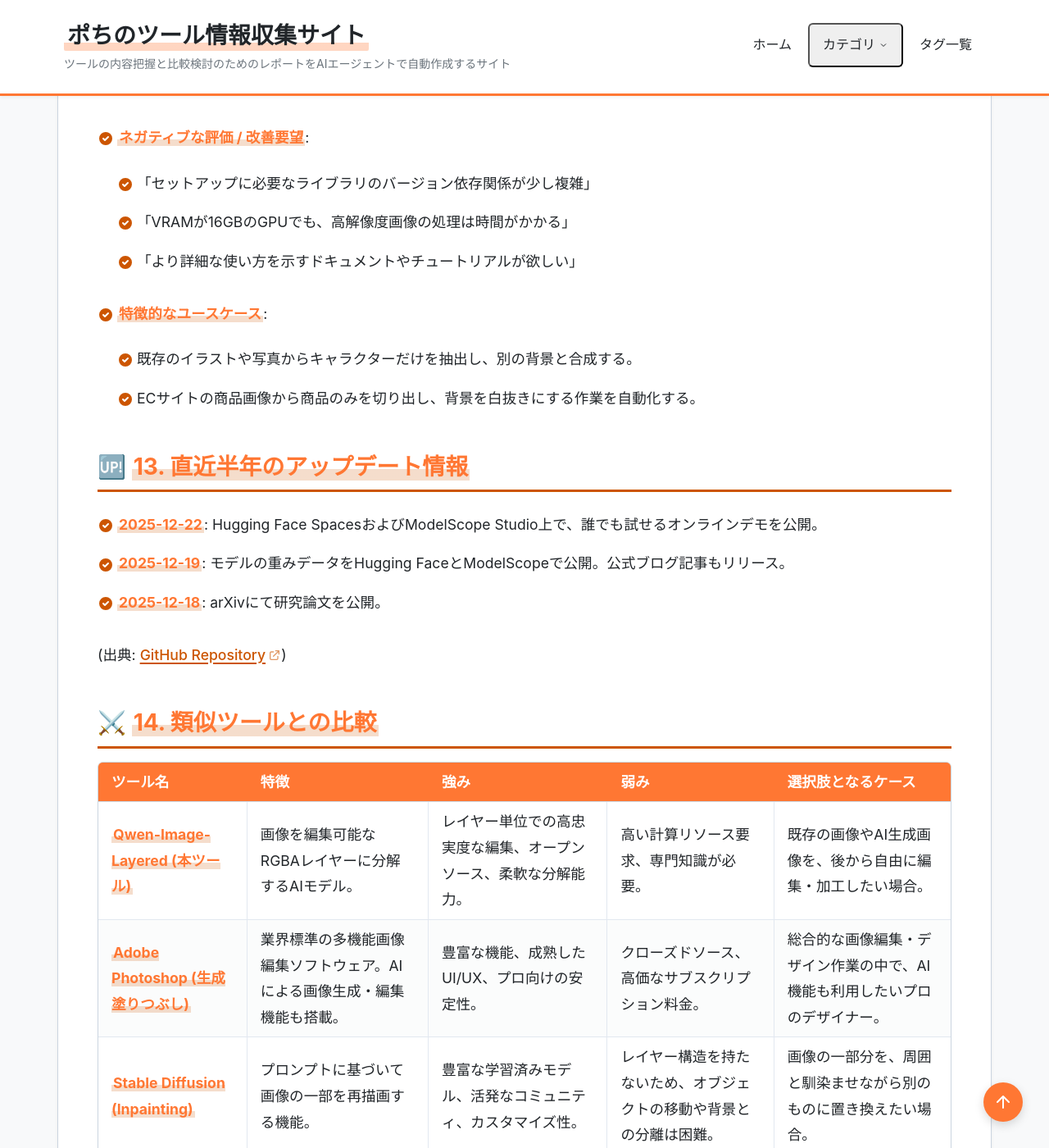
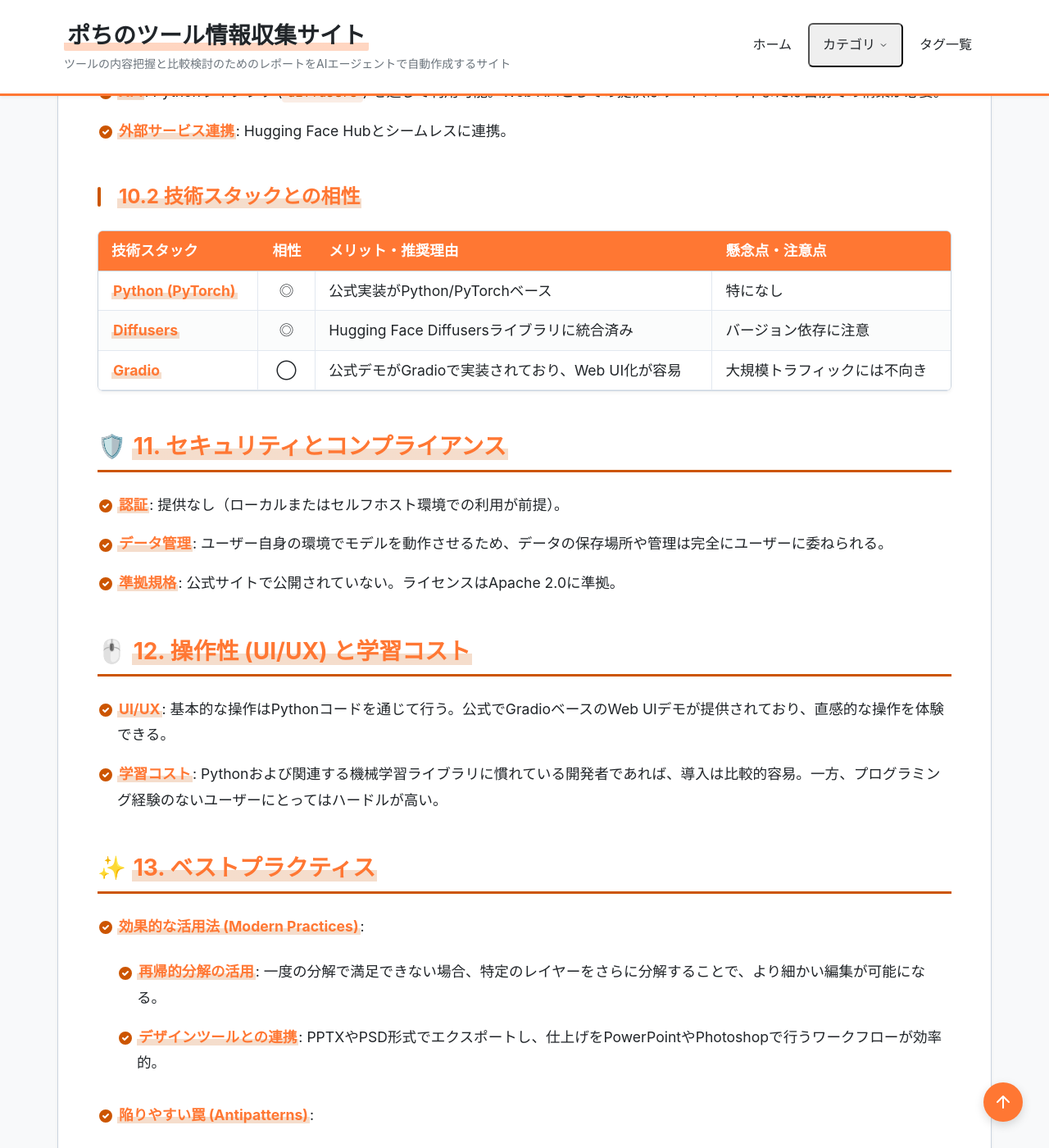
Before and after one commit to aegisfleet/tool-survey-report, a Jekyll site: the page built from _reports/qwen-image-layered.md, in a window 1280 px wide and 1400 px high, scrolled down 7205 px. Shown: the whole window at 82% size. Built offline with Jekyll 4.4.1, drawn with Linux system fonts in a browser that asks for light colours; some of the changed text lies outside the part shown.

Commit message:
docs: update Qwen-Image-Layered report and bidirectional links (#633)
- Update `_reports/qwen-image-layered.md` to follow the latest template.
- Update tool information (release date, features, evaluation) based on Dec 2025 release.
- Add "Qwen-Image-Layered" to `related_tools` in `_reports/stable-diffusion.md` and `_reports/canva.md` for bidirectional consistency.

Co-authored-by: google-labs-jules[bot] <161369871+google-labs-jules[bot]@users.noreply.github.com>

````diff
--- a/_reports/qwen-image-layered.md
+++ b/_reports/qwen-image-layered.md
@@ -3,12 +3,12 @@
 # 【必須項目】
 title: "Qwen-Image-Layered 調査レポート"
 tool_name: "Qwen-Image-Layered"
-tool_reading: "クウぇンイメージレイヤード"
+tool_reading: "クウェン・イメージ・レイヤード"
 category: "生成AI"
 developer: "Alibaba Cloud / QwenLM Team"
 official_site: "https://github.com/QwenLM/Qwen-Image-Layered"
-date: "2025-12-20"
-last_updated: "2026-01-13"
+date: "2026-01-30"
+last_updated: "2026-01-30"
 tags:
   - "AI"
   - "オープンソース"
@@ -35,16 +35,16 @@ evaluation:
   base_score: 70
   plus_points:
     - point: 10
-      reason: "画像を編集可能なレイヤーに分解するという、これまでにない画期的な機能を提供している点。"
+      reason: "画像を編集可能なレイヤーに分解するという、これまでにない画期的な機能を提供している点"
     - point: 5
-      reason: "Apache 2.0ライセンスのオープンソースであり、商用利用も可能なため、幅広い応用が期待できる点。"
+      reason: "Apache 2.0ライセンスのオープンソースであり、商用利用も可能なため、幅広い応用が期待できる点"
     - point: 3
-      reason: "リリース直後からGitHubで高い注目を集め、活発なコミュニティが形成されつつある点。"
+      reason: "リリース直後からGitHubで高い注目を集め、活発なコミュニティが形成されつつある点"
   minus_points:
     - point: -3
-      reason: "Pythonや関連ライブラリの知識が前提となり、非開発者にとっては学習コストが高い点。"
+      reason: "Pythonや関連ライブラリの知識が前提となり、非開発者にとっては学習コストが高い点"
     - point: -3
-      reason: "高性能なGPUが推奨されており、ローカル環境での利用には一定のハードルがある点。"
+      reason: "高性能なGPUが推奨されており、ローカル環境での利用には一定のハードルがある点"
   summary: "画期的なレイヤー分解機能を持つが、利用には専門知識と相応の計算リソースが必要となる。"
 
 # 【任意項目】該当するもののみ記載
@@ -65,7 +64,7 @@ relationships:
 ## **1. 基本情報**
 
 * **ツール名**: Qwen-Image-Layered
-* **ツールの読み方**: クウぇンイメージレイヤード
+* **ツールの読み方**: クウェン・イメージ・レイヤード
 * **開発元**: Alibaba Cloud / QwenLM Team
 * **公式サイト**: [https://github.com/QwenLM/Qwen-Image-Layered](https://github.com/QwenLM/Qwen-Image-Layered)
 * **関連リンク**:
@@ -93,75 +92,114 @@ relationships:
 * **再帰的分解**: 任意のレイヤーをさらに細かく分解することができ、より詳細な編集を実現。
 * **多様なエクスポート**: 分解したレイヤーをPNG形式のほか、PowerPoint（PPTX）やPhotoshop（PSD）形式で書き出す機能を提供。
 
-## **4. 特徴・強み (Pros)**
+## **4. 開始手順・セットアップ**
+
+* **前提条件**:
+  * Python環境（torch, diffusers等）
+  * CUDA対応GPU（推奨）
+* **インストール/導入**:
+  ```bash
+  pip install git+https://github.com/huggingface/diffusers
+  pip install python-pptx psd-tools
+  ```
+* **初期設定**:
+  * Hugging Faceからモデルの重みをダウンロード（自動）。
+* **クイックスタート**:
+  ```python
+  from diffusers import QwenImageLayeredPipeline
+  import torch
+
+  pipeline = QwenImageLayeredPipeline.from_pretrained("Qwen/Qwen-Image-Layered")
+  pipeline.to("cuda")
+
+  # 画像生成/分解の実行
+  output = pipeline(image=input_image)
+  ```
+
+## **5. 特徴・強み (Pros)**
 
 * **本来的な編集可能性 (Inherent Editability)**: 画像生成の段階からレイヤー構造を持つことで、生成後の編集が極めて容易かつ高品質に行える。
 * **高忠実度な操作**: レイヤーが分離されているため、オブジェクトを移動・リサイズしても、背景の欠損や不自然な歪みが生じにくい。
 * **柔軟な階層構造**: レイヤー数の指定や再帰的な分解により、ユーザーのニーズに合わせた粒度での編集が可能。
 * **オープンソース**: Apache 2.0ライセンスで公開されており、研究・商用を問わず利用や改変が容易。
 
-## **5. 弱み・注意点 (Cons)**
+## **6. 弱み・注意点 (Cons)**
 
 * **高い計算リソース要求**: 高度なモデルであるため、推論には高性能なGPU（CUDA対応推奨）が必須となる。
 * **専門知識の必要性**: Python、PyTorch、Diffusersライブラリに関する知識がある開発者が主なターゲットであり、非エンジニアには学習コストが高い。
-* **発展途上のエコシステム**: リリースから日が浅いため、コミュニティは活発だが、商用レベルでの安定性やドキュメントの網羅性にはまだ改善の余地がある。
 * **言語対応**: ドキュメントやインターフェースは基本的に英語であり、日本語での利用には一定の英語力や翻訳ツールの利用が必要。
 
-## **6. 料金プラン**
+## **7. 料金プラン**
 
 | プラン名 | 料金 | 主な特徴 |
-|---|---|---|
+|---------|------|---------|
 | **オープンソース** | 無料 | Apache 2.0ライセンスに基づき、誰でも自由に利用、改変、再配布が可能。自身でホスティングする場合のインフラコスト（GPUサーバー費用など）は別途必要。|
 
-* **課金体系**: なし
-* **無料トライアル**: なし (常に無料)
+* **課金体系**: なし（インフラコストのみ）
+* **無料トライアル**: Hugging Face Spaces等の無料デモで試用可能。
 
-## **7. 導入実績・事例**
+## **8. 導入実績・事例**
 
 * **導入企業**: リリースから日が浅いため、具体的な企業導入事例はまだ公開されていない。
 * **導入事例**: Hugging Face Spaces上で多数のデモが公開されており、世界中の開発者や研究者によって様々な画像編集のユースケースが試されている。
 * **対象業界**: 広告、デザイン、エンターテイメントなど、高度な画像編集を必要とする業界での活用が期待される。
 
-## **8. サポート体制**
+## **9. サポート体制**
 
 * **ドキュメント**: Hugging FaceのモデルカードやGitHubのREADMEに、基本的なセットアップ方法や使用例が記載されている。
-* **コミュニティ**: GitHubのIssuesやDiscussionsが活発であり、開発者やコミュニ-ティメンバーからサポートを得られる可能性がある。
+* **コミュニティ**: GitHubのIssuesやDiscussionsが活発であり、開発者やコミュニティメンバーからサポートを得られる可能性がある。
 * **公式サポート**: オープンソースプロジェクトのため、商用製品のようなSLA（サービス品質保証）付きの公式サポートはない。
 
-## **9. 連携機能 (API・インテグレーション)**
+## **10. エコシステムと連携**
 
-* **API**: Pythonライブラリとして提供されており、Hugging Faceの`diffusers`パイプラインを通じて容易に利用可能。
-* **外部サービス連携**: `vLLM-Omni`がサポートしており、推論の高速化が可能。また、Pythonエコシステム内の他のAI/MLツールと柔軟に連携できる。
-* **ファイル形式**: PowerPoint（PPTX）やPhotoshop（PSD）形式でのエクスポート機能により、デザインツールとの連携が考慮されている。
+### **10.1 API・外部サービス連携**
 
-## **10. セキュリティとコンプライアンス**
+* **API**: Pythonライブラリ (`diffusers`) を通じて利用可能。Web APIとしての提供はサードパーティまたは自前での構築が必要。
+* **外部サービス連携**: Hugging Face Hubとシームレスに連携。
 
-* **認証**: 提供なし。ローカルまたはセルフホスト環境での利用が前提。
+### **10.2 技術スタックとの相性**
+
+| 技術スタック | 相性 | メリット・推奨理由 | 懸念点・注意点 |
+|:---|:---:|:---|:---|
+| **Python (PyTorch)** | ◎ | 公式実装がPython/PyTorchベース | 特になし |
+| **Diffusers** | ◎ | Hugging Face Diffusersライブラリに統合済み | バージョン依存に注意 |
+| **Gradio** | ◯ | 公式デモがGradioで実装されており、Web UI化が容易 | 大規模トラフィックには不向き |
+
+## **11. セキュリティとコンプライアンス**
+
+* **認証**: 提供なし（ローカルまたはセルフホスト環境での利用が前提）。
 * **データ管理**: ユーザー自身の環境でモデルを動作させるため、データの保存場所や管理は完全にユーザーに委ねられる。
 * **準拠規格**: 公式サイトで公開されていない。ライセンスはApache 2.0に準拠。
 
-## **11. 操作性 (UI/UX) と学習コスト**
+## **12. 操作性 (UI/UX) と学習コスト**
 
 * **UI/UX**: 基本的な操作はPythonコードを通じて行う。公式でGradioベースのWeb UIデモが提供されており、直感的な操作を体験できる。
 * **学習コスト**: Pythonおよび関連する機械学習ライブラリに慣れている開発者であれば、導入は比較的容易。一方、プログラミング経験のないユーザーにとってはハードルが高い。
 
-## **12. ユーザーの声（レビュー分析）**
+## **13. ベストプラクティス**
+
+* **効果的な活用法 (Modern Practices)**:
+  * **再帰的分解の活用**: 一度の分解で満足できない場合、特定のレイヤーをさらに分解することで、より細かい編集が可能になる。
+  * **デザインツールとの連携**: PPTXやPSD形式でエクスポートし、仕上げをPowerPointやPhotoshopで行うワークフローが効率的。
+* **陥りやすい罠 (Antipatterns)**:
+  * **過度な高解像度**: VRAM容量を超えると処理が極端に遅くなるかクラッシュするため、適切な解像度設定が必要。
+
+## **14. ユーザーの声（レビュー分析）**
 
 * **調査対象**: GitHub, Hugging Face, X (旧Twitter)
-* **総合評価**: 詳細なレビューサイトのスコアはないが、GitHubのスター数は1.4kを超え（2026年1月時点）、Hugging Faceでのダウンロード数も多く、コミュニティからの期待度は非常に高い。
+* **総合評価**: 詳細なレビューサイトのスコアはないが、GitHubのスター数は1.5kを超え、注目度は高い。
 * **ポジティブな評価**:
   * 「Photoshopのレイヤー機能をAIで実現したようで画期的」
   * 「オブジェクトの移動や背景削除が驚くほどクリーンにできる」
   * 「オープンソースなので、自社サービスへの組み込みを検討できるのが素晴らしい」
 * **ネガティブな評価 / 改善要望**:
   * 「セットアップに必要なライブラリのバージョン依存関係が少し複雑」
-  * 「VRAMが16GBのGPUでも、高解像度画像の処理は時間がかかる」
-  * 「より詳細な使い方を示すドキュメントやチュートリアルが欲しい」
+  * 「VRAM消費量が大きく、一般のPCでは動作が重い」
 * **特徴的なユースケース**:
   * 既存のイラストや写真からキャラクターだけを抽出し、別の背景と合成する。
   * ECサイトの商品画像から商品のみを切り出し、背景を白抜きにする作業を自動化する。
 
-## **13. 直近半年のアップデート情報**
+## **15. 直近半年のアップデート情報**
 
 * **2025-12-22**: Hugging Face SpacesおよびModelScope Studio上で、誰でも試せるオンラインデモを公開。
 * **2025-12-19**: モデルの重みデータをHugging FaceとModelScopeで公開。公式ブログ記事もリリース。
@@ -169,16 +207,26 @@ relationships:
 
 (出典: [GitHub Repository](https://github.com/QwenLM/Qwen-Image-Layered))
 
-## **14. 類似ツールとの比較**
+## **16. 類似ツールとの比較**
+
+### **16.1 機能比較表 (星取表)**
+
+| 機能カテゴリ | 機能項目 | Qwen-Image-Layered | Stable Diffusion | Canva |
+|:---:|:---|:---:|:---:|:---:|
+| **編集機能** | レイヤー分解 | ◎<br><small>自動分解</small> | ×<br><small>非対応</small> | △<br><small>手動/素材ベース</small> |
+| **編集機能** | インペインティング | ◯<br><small>可能</small> | ◎<br><small>高度に制御可</small> | ◯<br><small>Magic Edit</small> |
+| **自由度** | ローカル実行 | ◎<br><small>可能</small> | ◎<br><small>可能</small> | ×<br><small>SaaSのみ</small> |
+| **対象** | 非エンジニア利用 | △<br><small>UI構築が必要</small> | △<br><small>要WebUI導入</small> | ◎<br><small>極めて容易</small> |
+
+### **16.2 詳細比較**
 
 | ツール名 | 特徴 | 強み | 弱み | 選択肢となるケース |
-|---|---|---|---|---|
-| **Qwen-Image-Layered (本ツール)** | 画像を編集可能なRGBAレイヤーに分解するAIモデル。 | レイヤー単位での高忠実度な編集、オープンソース、柔軟な分解能力。 | 高い計算リソース要求、専門知識が必要。 | 既存の画像やAI生成画像を、後から自由に編集・加工したい場合。 |
-| **Adobe Photoshop (生成塗りつぶし)** | 業界標準の多機能画像編集ソフトウェア。AIによる画像生成・編集機能も搭載。 | 豊富な機能、成熟したUI/UX、プロ向けの安定性。 | クローズドソース、高価なサブスクリプション料金。 | 総合的な画像編集・デザイン作業の中で、AI機能も利用したいプロのデザイナー。 |
-| **Stable Diffusion (Inpainting)** | プロンプトに基づいて画像の一部を再描画する機能。 | 豊富な学習済みモデル、活発なコミュニティ、カスタマイズ性。 | レイヤー構造を持たないため、オブジェクトの移動や背景との分離は困難。 | 画像の一部分を、周囲と馴染ませながら別のものに置き換えたい場合。 |
+|---------|------|------|------|------------------|
+| **Qwen-Image-Layered** | 画像を編集可能なRGBAレイヤーに分解するAIモデル。 | レイヤー単位での高忠実度な編集、オープンソース、柔軟な分解能力。 | 高い計算リソース要求、専門知識が必要。 | 既存の画像やAI生成画像を、後から自由に編集・加工したい場合。 |
+| **Stable Diffusion** | プロンプトに基づいて画像の一部を再描画する機能。 | 豊富な学習済みモデル、活発なコミュニティ、カスタマイズ性。 | レイヤー構造を持たないため、オブジェクトの移動や背景との分離は困難。 | 画像の一部分を、周囲と馴染ませながら別のものに置き換えたい場合。 |
 | **Canva** | 非デザイナー向けのオンラインデザインツール。AI機能も搭載。 | 直感的な操作性、豊富なテンプレート、共同編集機能。 | 機能が限定的で、ピクセル単位の高度な編集には不向き。 | 専門知識なしで、手軽にSNS投稿画像やプレゼン資料を作成したい場合。 |
 
-## **15. 総評**
+## **17. 総評**
 
 * **総合的な評価**:
   Qwen-Image-Layeredは、従来の画像生成・編集AIの枠組みを大きく変える可能性を秘めた、革新的なオープンソースモデルである。画像を「編集可能なレイヤー」として出力するアプローチは、これまで分断されがちだった「生成」と「編集」のプロセスをシームレスに繋ぐものであり、その影響は大きい。
@@ -187,4 +235,4 @@ relationships:
   * AIによるコンテンツ生成のワークフローを効率化したいデザインスタジオやコンテンツ制作会社。
   * 画像生成AIの制御性や編集可能性を研究する学術機関や企業のR&D部門。
 * **選択時のポイント**:
-  導入の決め手は、レイヤー単位での高度な画像編集機能が自社のワークフローに必要かどうか、そしてPythonベースのAIモデルを組み込める開発リソースがあるかどうかである。クローズドな環境で多機能性を求めるならAdobe Photoshop、手軽さを求めるならCanvaが競合となるが、「オープンソース」かつ「レイヤー分解」というユニークな強みは、本ツールを選択する強い理由となる。
+  導入の決め手は、レイヤー単位での高度な画像編集機能が自社のワークフローに必要かどうか、そしてPythonベースのAIモデルを組み込める開発リソースがあるかどうかである。手軽さを求めるならCanva、生成そのものを重視するならStable Diffusionが競合となるが、「レイヤー分解」というユニークな強みは本ツール独自の価値である。
````
Also changed, not shown: other parts of _reports/qwen-image-layered.md (+1 -2 lines), _reports/canva.md (+1 -0 lines), _reports/stable-diffusion.md (+1 -0 lines).
